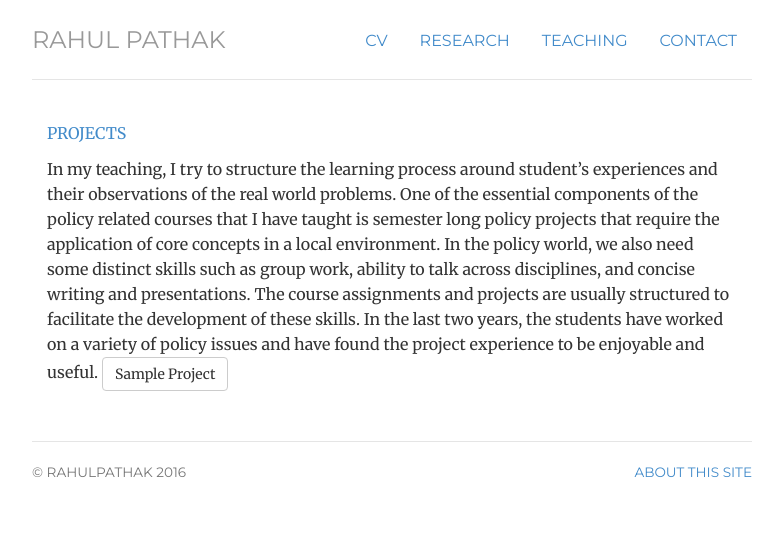
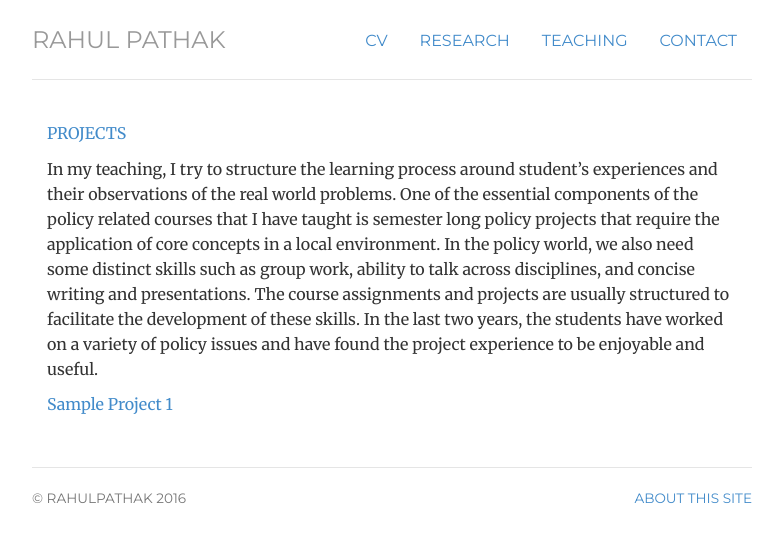
Before and after one commit to pathak-rahul/pathak-rahul.github.io, a Jekyll site: the page built from assignments/index.html, in a window 1280 px wide. Shown: the top 542 px of the page, without its empty margins (248-1031 px from the left). Built offline with Jekyll 4.4.1, drawn with Linux system fonts in a browser that asks for light colours.

Commit message:
Update index.html

```diff
--- a/assignments/index.html
+++ b/assignments/index.html
@@ -17,7 +17,8 @@ title: assignment
 	<div itemscope itemtype="http://data-vocabulary.org/Person" class="col-sm-12">
 <p class-"lead"> In my teaching, I try to structure the learning process around student’s experiences and their observations of the real world problems. One of the essential components of the policy related courses that I have taught is semester long policy projects that require the application of core concepts in a local environment. In the policy world, we also need some distinct skills such as group work, ability to talk across disciplines, and concise writing and presentations. The course assignments and projects are usually structured to facilitate the development of these skills. In the last two years, the students have worked on a variety of policy issues and have found the project experience to be enjoyable and useful.
 
-<a href="/files/8141.pdf" class="btn btn-default pull-center" title="Sample Project">Sample Project</a>
+<p class="text-primary">Sample Project 1</p>
+
 
 	</div>
 
```
